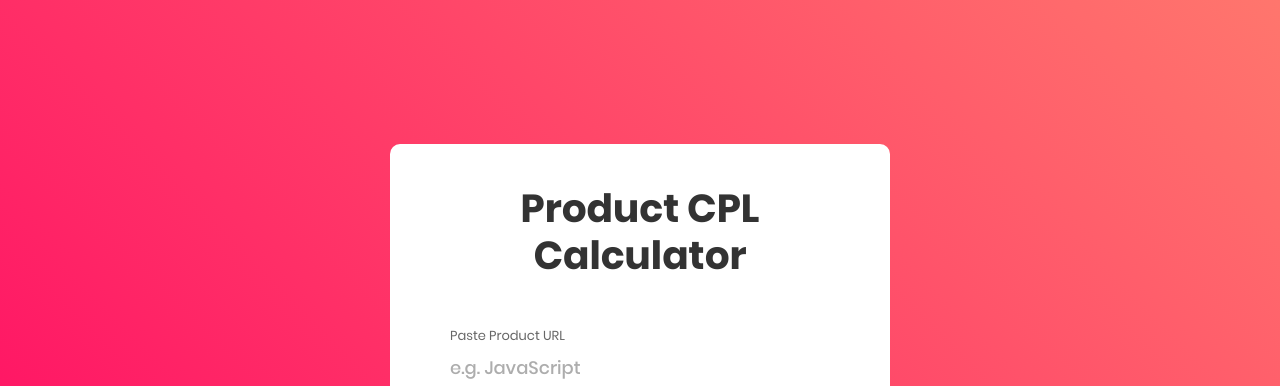
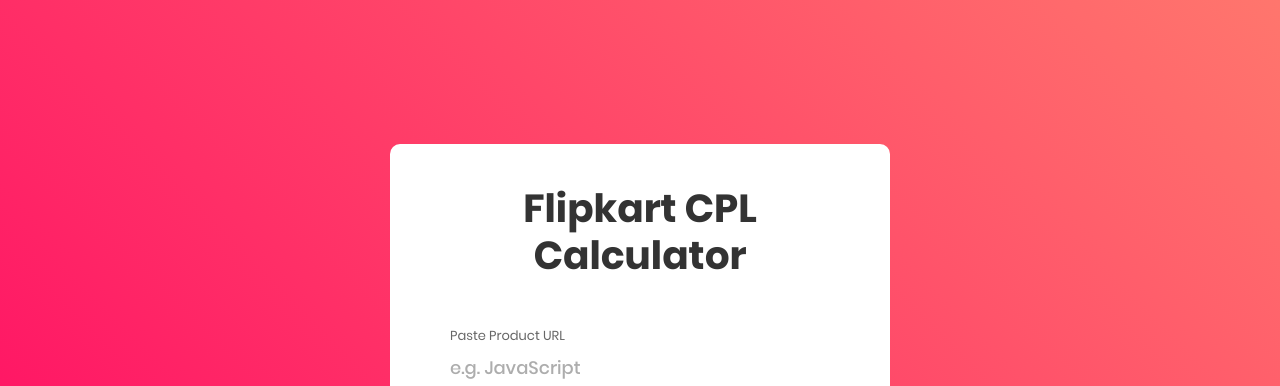
Before and after one commit to the-bose/flipkart-value-scraper, a Flask app: page / in a window 1280 px wide. Shown: the top 386 px of the page. Run offline with Flask 2, Linux system fonts and the light colour scheme; some libraries are stand-ins or nearby versions.

Commit message:
heroku-changes

```diff
--- a/templates/index.html
+++ b/templates/index.html
@@ -31,7 +31,7 @@
 		<div class="wrap-contact100">
 			<form class="contact100-form validate-form" action = "/result" method = "POST">
 				<span class="contact100-form-title">
-					Product CPL Calculator
+					Flipkart CPL Calculator
 				</span>
 
 				<div class="wrap-input100 validate-input" data-validate="Topic is required">
```
